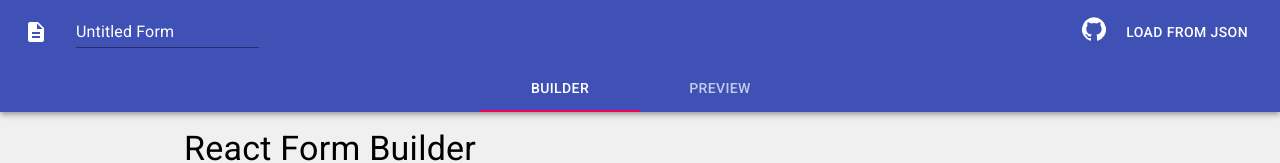
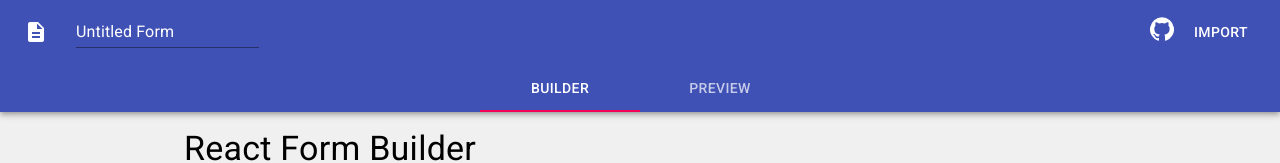
Before and after one commit to tanmayv/react-form-builder, a React (Create React App) app: page / in a window 1280 px wide. Shown: the top 163 px of the page. Built offline with nearby package versions, Linux system fonts and the light colour scheme.

Commit message:
Optimizing UI for json loader

```diff
--- a/src/JsonLoader.tsx
+++ b/src/JsonLoader.tsx
@@ -37,7 +37,7 @@ const JsonLoader: React.FC<any> = ({loadJson}) => {
 
   return (
     <div>
-      <Button color="inherit" onClick={handleClickOpen}>Load from json</Button>
+      <Button color="inherit" onClick={handleClickOpen}>Import</Button>
         <Dialog fullScreen open={open} onClose={handleClose} >
           <AppBar className={classes.appBar}>
             <Toolbar>
@@ -70,7 +70,7 @@ const JsonLoader: React.FC<any> = ({loadJson}) => {
                 <Typography variant='subtitle1'>Or Select one of the example forms:</Typography>
               </Grid>
               {defaultForms.map((form, index) => (
-                <Grid container spacing={3} item key={index}>
+                <Grid container spacing={3} item key={index} alignItems='center'>
                   <Grid item xs={9}>
                     <TextField
                       fullWidth
@@ -81,7 +81,7 @@ const JsonLoader: React.FC<any> = ({loadJson}) => {
                     />
                   </Grid>
                   <Grid item xs={3}>
-                    <Button variant="contained" color="secondary" onClick={() => setJsonString(JSON.stringify(form))}>
+                    <Button variant="contained" color="secondary" onClick={() => {loadJson(form); setOpen(false);}}>
                       Load Form
                     </Button>
                   </Grid>
```
